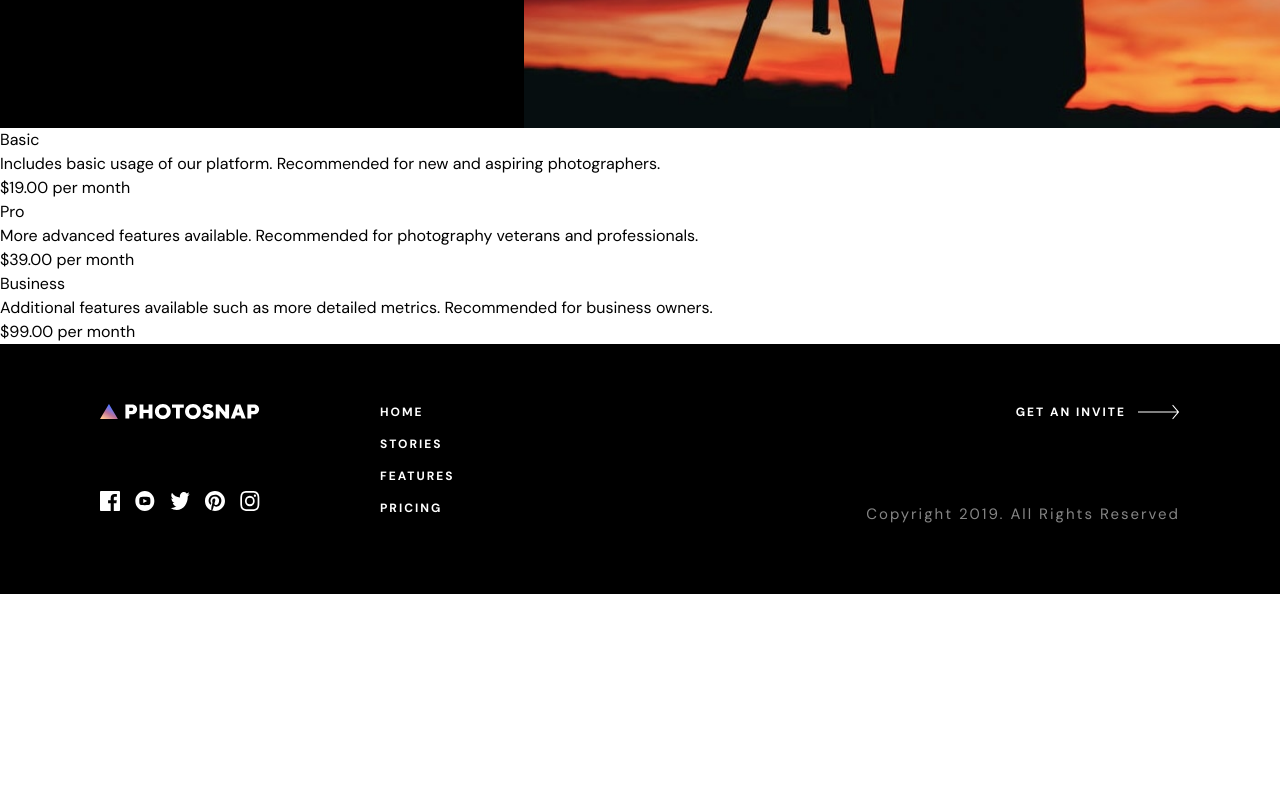
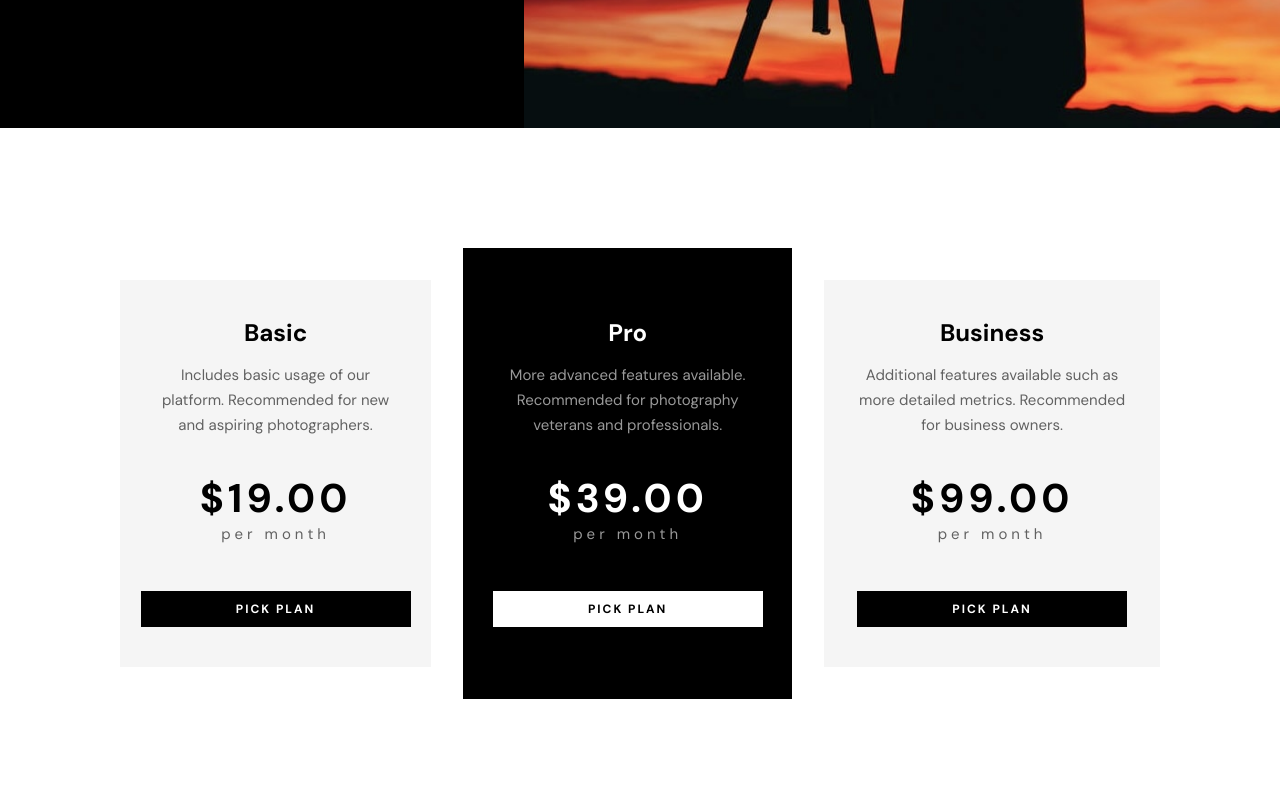
Before and after one commit to k2pbac/photosnap, a Next.js app: page /pricing in a window 1280 px wide. Shown: the part 400-1200 px from the top of the page. Before the commit the page ends 994 px from the top, so only its background shows below. Built offline with nearby package versions, Linux system fonts and the light colour scheme.

Commit message:
finish base styling

```diff
--- a/src/app/main.scss
+++ b/src/app/main.scss
@@ -3,6 +3,7 @@
 $black: #000;
 $white: #fff;
 $light-grey: #dfdfdf;
+$grey: #f5f5f5;
 $white-filter: brightness(0) saturate(100%) invert(100%) sepia(0%)
   saturate(7500%) hue-rotate(138deg) brightness(107%) contrast(102%);
 $black-filter: brightness(0) saturate(100%) invert(0%) sepia(0%) saturate(0%)
--- a/src/components/pricing/price-card-list.tsx
+++ b/src/components/pricing/price-card-list.tsx
@@ -34,5 +34,5 @@ export default function PriceCardList() {
     setCardsList(priceCards);
   }, []);
 
-  return <div>{cardsList}</div>;
+  return <div className="price-card-list">{cardsList}</div>;
 }
--- a/src/components/pricing/price-card.tsx
+++ b/src/components/pricing/price-card.tsx
@@ -33,6 +33,7 @@ export default function PriceCard(props: Props) {
       <h3>
         {costText.price} <span>{costText.type}</span>
       </h3>
+      <button className="button">PICK PLAN</button>
     </div>
   );
 }
--- a/src/components/pricing/pricing-card.scss
+++ b/src/components/pricing/pricing-card.scss
@@ -0,0 +1,58 @@
+.price-card-list {
+  display: flex;
+  justify-content: center;
+  align-items: center;
+  padding: 120px;
+  gap: 32px;
+  .price-card {
+    background: $grey;
+    display: flex;
+    flex-direction: column;
+    align-items: center;
+    gap: 18px;
+    padding: 40px 0px;
+    text-align: center;
+    justify-content: center;
+
+    &:nth-of-type(2) {
+      background-color: $black;
+      color: $white;
+      padding-top: 72px;
+      padding-bottom: 72px;
+
+      button {
+        color: $black;
+        background-color: $white;
+      }
+    }
+    h2 {
+      font-size: 24px;
+      font-weight: bold;
+      line-height: 25px;
+    }
+    p {
+      @extend .body-font;
+      opacity: 0.6;
+      margin-bottom: 18px;
+      width: 80%;
+    }
+    h3 {
+      @extend .header-font-large;
+
+      span {
+        display: block;
+        @extend .body-font;
+        opacity: 0.6;
+      }
+    }
+    button {
+      background-color: $black;
+      color: $white;
+      width: 270px;
+      padding: 10px;
+      margin-top: 26px;
+      @extend .header-font-small;
+      line-height: normal;
+    }
+  }
+}
```
